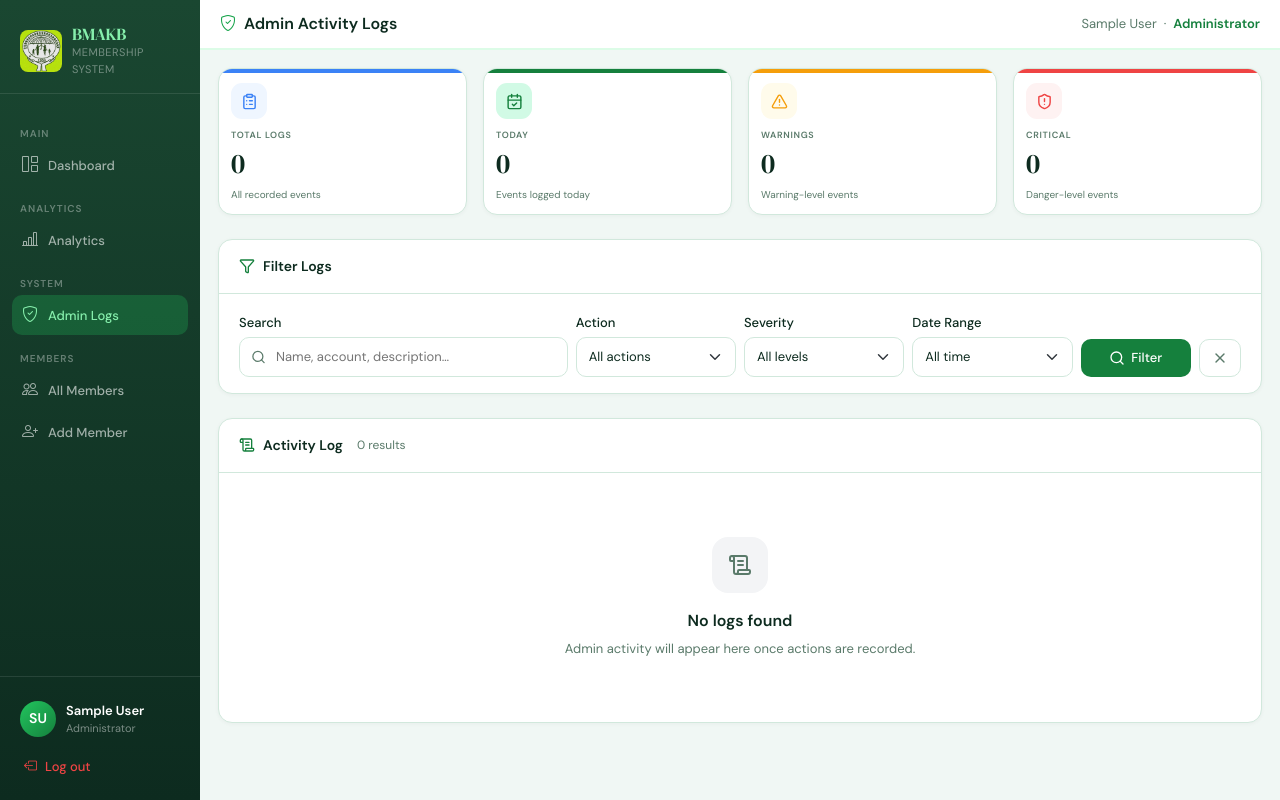
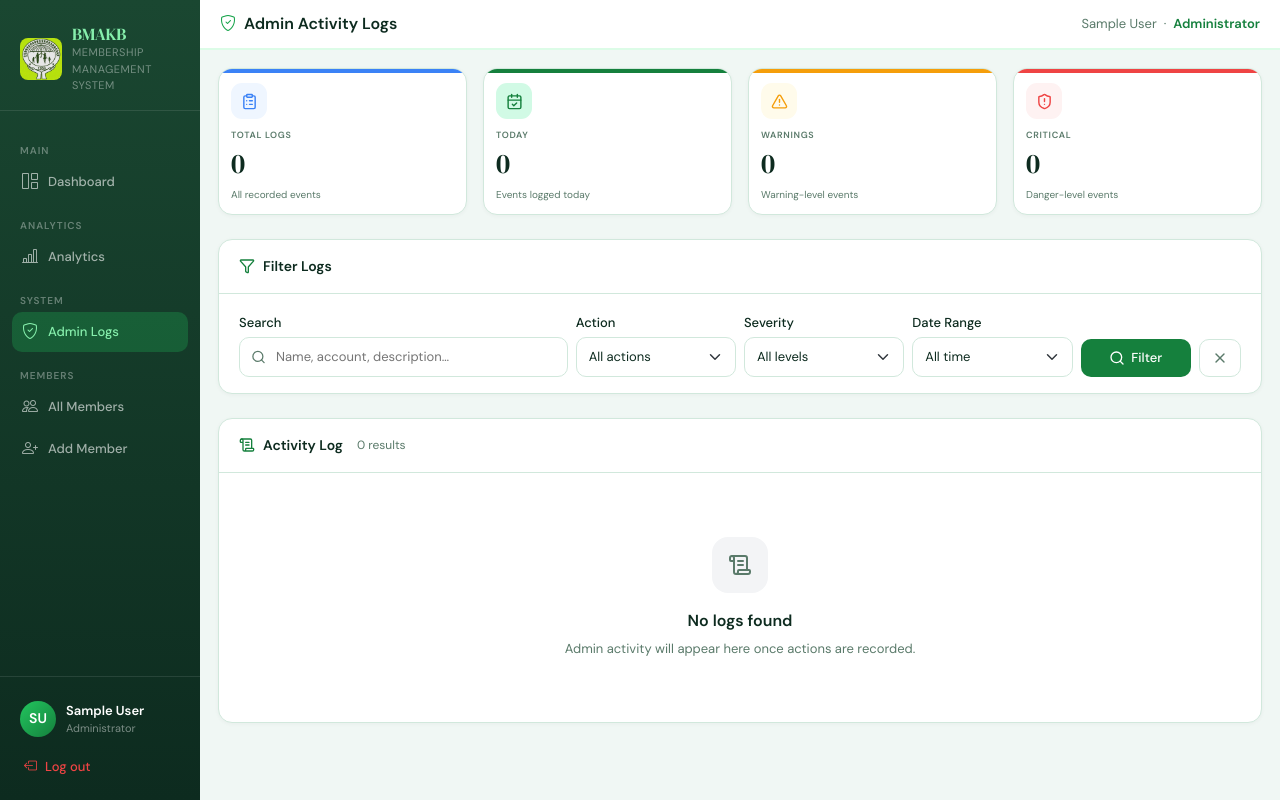
Before and after one commit to mAkOy34-mors/bmakb_system, a Django app: page /logs/ in a window 1280 px wide. Run offline with Django 5.2, Linux system fonts and the light colour scheme; the visitor is signed in with stand-in values (Sample User, id 1); data that the repository does not hold is empty.

Commit message:
Change name

```diff
--- a/templates/base.html
+++ b/templates/base.html
@@ -35,7 +35,7 @@
            style="width:42px; height:42px; object-fit:contain; border-radius:8px; flex-shrink:0;">
       <div>
         <h1 style="margin:0;">BMAKB</h1>
-        <p style="margin:0;">Membership System</p>
+        <p style="margin:0;">Membership Management System</p>
       </div>
     </div>
     <!-- Close button (mobile only) -->
```
